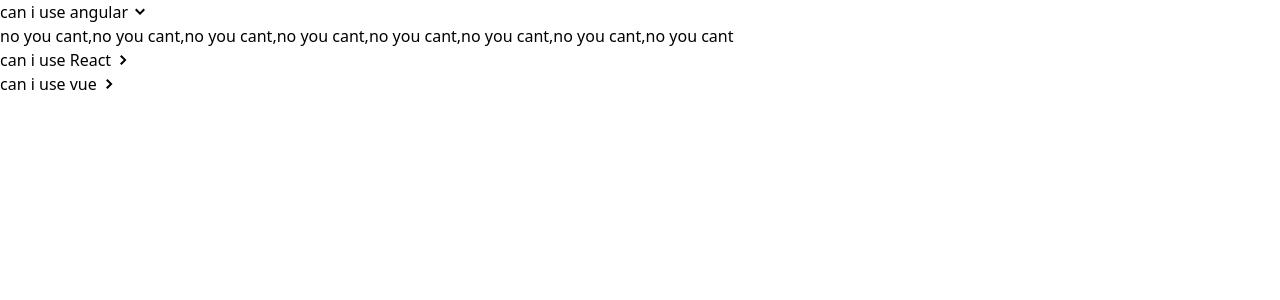
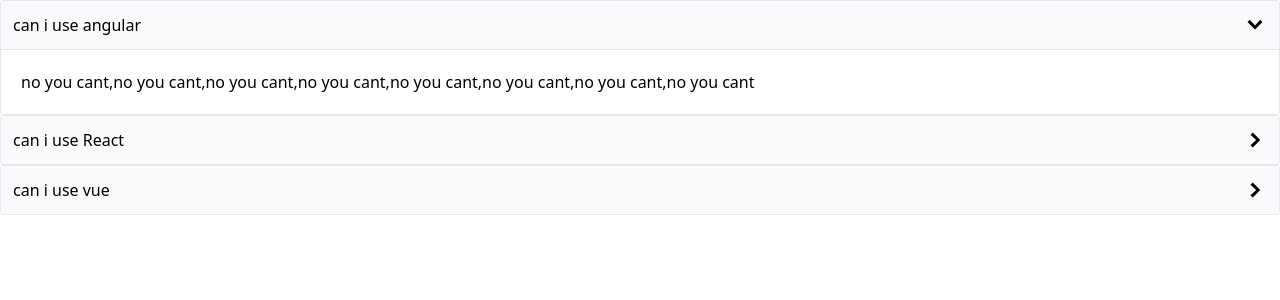
Before and after one commit to Alzubair98/comps, a React (Vite) app: page / in a window 1280 px wide. Shown: the top 300 px of the page. Built offline with nearby package versions, Linux system fonts and the light colour scheme.

Commit message:
add style

```diff
--- a/src/component/Accordion.jsx
+++ b/src/component/Accordion.jsx
@@ -10,21 +10,21 @@
         const isExpanded = index === expandedIndex;
 
         return (
-          <div key={index}>
+          <div key={index} className="border-x border-t rounded">
             <div
-              className="flex gap-1"
+              className="flex justify-between gap-1 p-3 bg-gray-50 border-b items-center cursor-pointer"
               onClick={() => {
                 setExpandedIndex(index);
               }}
             >
               {item.label}{" "}
-              {isExpanded ? (
-                <GoChevronDown className="mt-1" />
-              ) : (
-                <GoChevronRight className="mt-1" />
-              )}
+              <span className="text-2xl">
+                {isExpanded ? <GoChevronDown /> : <GoChevronRight />}
+              </span>
             </div>
-            {isExpanded && <div>{item.content} </div>}
+            {isExpanded && (
+              <div className=" p-5 border-b ">{item.content} </div>
+            )}
           </div>
         );
       })}
```
